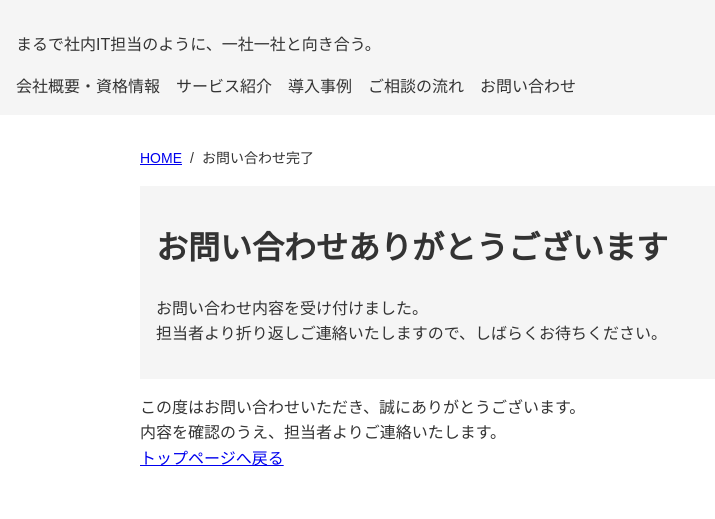
After one commit to daurora-net/keep-on, a PHP site: page /contact/thanks in a window 1280 px wide. The commit adds this page. Shown: the top 519 px of the page, without its empty margins (0-715 px from the left). Run offline with PHP 8.4, Linux system fonts and the light colour scheme.

Commit message:
TOPページOGP修正・サンクスページ追加（仕様書準拠）

```diff
--- /dev/null
+++ b/contact/thanks/index.php
@@ -0,0 +1,36 @@
+<?php
+// --- サンクスページ用メタ ---
+$page_title = "お問い合わせありがとうございます｜株式会社KEEP ON";
+$page_description = "お問い合わせを受け付けました。内容を確認のうえ、担当者より折り返しご連絡いたします。";
+$og_title = "お問い合わせありがとうございます｜株式会社KEEP ON";
+$og_description = "お問い合わせ内容を確認後、担当者よりご連絡いたします。しばらくお待ちください。";
+$breadcrumb_title = "お問い合わせ完了";
+
+include __DIR__ . "/../../includes/header.php";
+?>
+<main>
+  <div class="l-container">
+    <?php include __DIR__ . "/../../includes/breadcrumb.php"; ?>
+    <header class="page-head">
+      <h1>お問い合わせありがとうございます</h1>
+      <p class="page-lead">お問い合わせ内容を受け付けました。<br>担当者より折り返しご連絡いたしますので、しばらくお待ちください。</p>
+    </header>
+    <section>
+      <p>この度はお問い合わせいただき、誠にありがとうございます。<br>
+        内容を確認のうえ、担当者よりご連絡いたします。<br>
+        <a href="/">トップページへ戻る</a>
+      </p>
+    </section>
+  </div>
+</main>
+<?php
+// 構造化データ: WebPage
+$base_url = ((isset($_SERVER['HTTPS']) && $_SERVER['HTTPS'] !== 'off') ? 'https' : 'http') . '://' . $_SERVER['HTTP_HOST'];
+echo '<script type="application/ld+json">' . json_encode([
+  "@context" => "https://schema.org",
+  "@type" => "WebPage",
+  "name" => $page_title,
+  "description" => $page_description,
+  "url" => $base_url . '/contact/thanks/'
+], JSON_UNESCAPED_UNICODE | JSON_UNESCAPED_SLASHES) . '</script>';
+?>
--- a/index.php
+++ b/index.php
@@ -1,6 +1,8 @@
 <?php
 $page_title = "IT支援の外部チーム｜株式会社KEEP ON";
 $page_description = "AWS設計、社内IT代行、ITアウトソーシング、セキュリティ対策、ISO認証サポートまで。中小企業向けのIT支援サービスを提供しています。";
+$og_title = "AWS設計・IT支援をワンストップで｜株式会社KEEP ON";
+$og_description = "中小〜大手企業のIT課題を“社内IT担当”視点で支援。AWS設計、社内ヘルプデスク、セキュリティ対応などまるごと対応。";
 $page_css = ["top.css"];
 include __DIR__ . "/includes/header.php";
 
```
